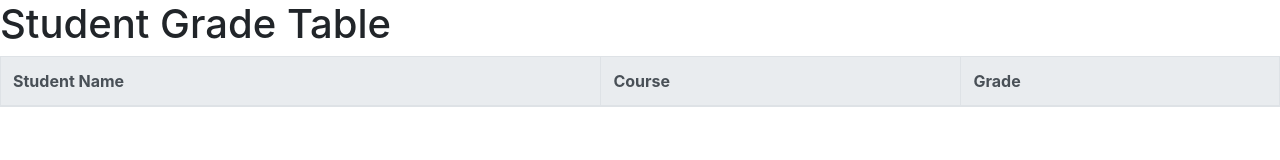
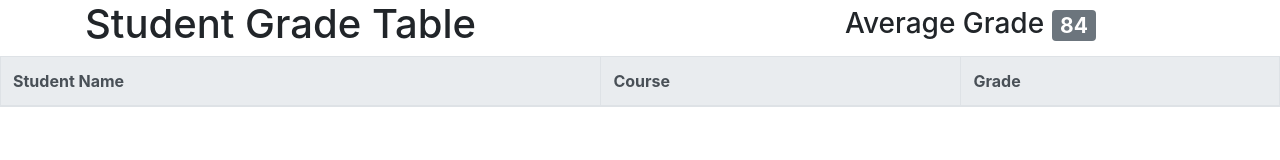
Before and after one commit to knhim/student-grade-table, a plain HTML site: page index.html in a window 1280 px wide. Drawn offline with nearby package versions, Linux system fonts and the light colour scheme; no server answers.

Commit message:
styled average grade and created a new file page-header.js

```diff
--- a/components/grade-table.js
+++ b/components/grade-table.js
@@ -4,7 +4,6 @@ class GradeTable {
   }
 
   updateGrades(grades) {
-    console.log(grades);
     var tbodyElement = this.tableElement.querySelector('tbody');
     tbodyElement.textContent = '';
     for (var i = 0; i < grades.length; i++) {
--- a/index.html
+++ b/index.html
@@ -1,12 +1,25 @@
 <!DOCTYPE html>
 <html>
+
 <head>
   <title>Student Grade Table </title>
   <link href="https://cdnjs.cloudflare.com/ajax/libs/twitter-bootstrap/4.0.0/css/bootstrap.css" rel="stylesheet">
 </head>
+
 <body>
   <header>
+    <div class="container">
+      <div class="row justify-content-between align-items-center">
+        <div class="col-8">
           <h1>Student Grade Table</h1>
+        </div>
+        <div class="col-4">
+          <h3>Average Grade <span class="badge badge-secondary">84</span></h3>
+        </div>
+
+      </div>
+    </div>
+
   </header>
   <table class="table table-striped table-bordered">
     <thead class="thead-light">
@@ -24,6 +37,8 @@
   <script src="https://cdnjs.cloudflare.com/ajax/libs/jquery/3.5.1/jquery.js"></script>
   <script src="components/app.js"></script>
   <script src="components/grade-table.js"></script>
+  <script src="components/page-header.js"></script>
   <script src="main.js"></script>
 </body>
+
 </html>
```
Also changed, not shown: components/page-header.js (added). Lines whose indentation alone changed are shown as unchanged.
